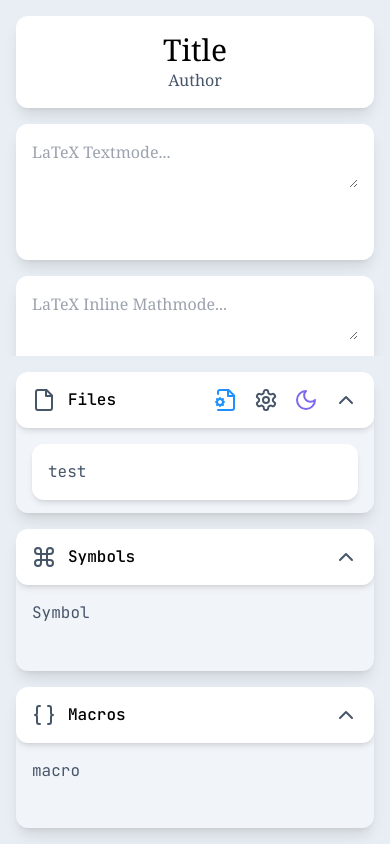
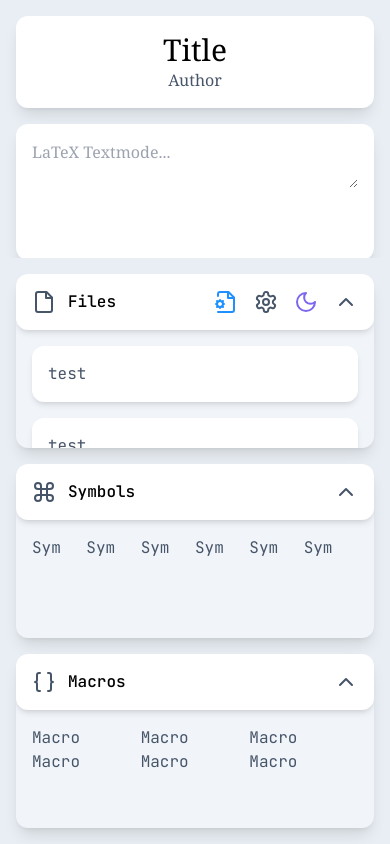
Before and after one commit to Jokauppi/Equationeer, a React (Vite) app: page / in a window 390 px wide. Both pictures are taken after a click on the button "Symbols". Built offline with nearby package versions, Linux system fonts and the light colour scheme.

Commit message:
mobile scaling improved but WIP

```diff
--- a/src/App.tsx
+++ b/src/App.tsx
@@ -7,9 +7,9 @@ function App() {
 
   return (
     <div className={`App flex flex-row justify-center w-screen dhscreen font-sans text-black touch-pan-y ${darkMode ? 'dark bg-neutral-950' : 'bg-slate-300'}`}>
-      <div className="flex flex-col-reverse md:flex-row justify-between w-full h-full bg-slate-150 dark:bg-neutral-900 3xl:max-w-screen-3xl md:shadow-2xl">
+      <div className="flex flex-col md:flex-row-reverse justify-between w-full h-full bg-slate-150 dark:bg-neutral-900 3xl:max-w-screen-3xl md:shadow-2xl">
+        <PageColumn />
         <ActionColumn darkMode={darkMode} setDarkMode={setDarkMode} />
-        <PageColumn />
       </div>
     </div>
   );
--- a/src/components/ActionColumn.tsx
+++ b/src/components/ActionColumn.tsx
@@ -17,14 +17,14 @@ function ActionColumn({ darkMode, setDarkMode }: ActionColumnProps) {
   const [settingsOpen, setSettingsOpen] = useState(false);
 
   return (
-    <div className="flex flex-col justify-end md:justify-between md:justify-start w-full h- md:h-full md:max-w-lg overflow-hidden">
-      <div className="p-4 pb-0 hidden md:flex">
+    <div className="flex flex-col justify-end w-full h-fit md:h-full md:max-w-lg overflow-hidden">
+      <div className="p-4 md:pr-2 pb-0 hidden md:flex">
         <LogoPanel
           darkMode={darkMode}
           setDarkMode={setDarkMode}
         />
       </div>
-      <div className="flex flex-col max-h-full h-full justify-end p-4 gap-y-4 overflow-hidden">
+      <div className="flex flex-col h-full justify-start p-4 md:pr-2 gap-y-4 overflow-hidden">
         <FilePanel
           filesOpen={filesOpen}
           setFilesOpen={setFilesOpen}
@@ -40,7 +40,7 @@ function ActionColumn({ darkMode, setDarkMode }: ActionColumnProps) {
           setMacrosOpen={setMacrosOpen}
         />
       </div>
-      <div className="p-4 pt-0 hidden md:flex">
+      <div className="p-4 md:pr-2 pt-0 hidden md:flex">
         <SettingsPanel
           settingsOpen={settingsOpen}
           setSettingsOpen={setSettingsOpen}
--- a/src/components/PageColumn.tsx
+++ b/src/components/PageColumn.tsx
@@ -4,9 +4,9 @@ import KaTeXBox from './KaTeXBox';
 
 function PageColumn() {
   return (
-    <div className="w-full h-full p-4 md:pl-2 overflow-hidden overflow-y-auto overscroll-contain scrollbar-none md:scrollbar-thin scrollbar-thumb-slate-300 dark:scrollbar-thumb-neutral-700 scrollbar-track-transparent rounded-xl">
+    <div className="w-full h-fit md:h-full md:pb-4 md:p-0 overflow-hidden overflow-y-auto overscroll-contain scrollbar-none md:scrollbar-thin scrollbar-thumb-slate-300 dark:scrollbar-thumb-neutral-700 scrollbar-track-transparent rounded-xl">
       <div className="h-full font-serif">
-        <div className="h-full flex flex-col items-center gap-y-4">
+        <div className="h-full flex flex-col items-center p-4 md:pl-2 gap-y-4">
           <Box fit className="flex flex-col items-center">
             <h1 className="text-3xl text-black dark:text-white">Title</h1>
             <p>Author</p>
--- a/src/components/common/Collapsible.tsx
+++ b/src/components/common/Collapsible.tsx
@@ -34,7 +34,7 @@ function Collapsible({
   const closedClassName = `h-fit shrink-0 ${closedClass ?? ''}`;
 
   return (
-    <Box className={twMerge(`flex rounded-xl overflow-hidden bg-slate-100 dark:bg-neutral-850 ${openAbove ? 'flex-col-reverse' : 'flex-col'} p-0 ${commonClass ?? ''} ${open ? openClassName : closedClassName}`)}>
+    <Box className={twMerge(`h-full flex rounded-xl overflow-hidden bg-slate-100 dark:bg-neutral-850 ${openAbove ? 'flex-col-reverse' : 'flex-col'} p-0 ${commonClass ?? ''} ${open ? openClassName : closedClassName}`)}>
       <div
         className="z-20 flex flex-row shrink-0 justify-between content-center bg-white dark:bg-neutral-800 rounded-xl overflow-hidden shadow-md"
       >
@@ -78,7 +78,9 @@ function Collapsible({
       <div
         className={`h-full overflow-hidden ${!open ? 'hidden' : ''}`}
       >
-        {children}
+        <div className="h-full overflow-y-auto scrollbar-thin scrollbar-thumb-slate-300 dark:scrollbar-thumb-neutral-700 scrollbar-track-transparent">
+          {children}
+        </div>
       </div>
     </Box>
   );
--- a/src/components/panels/FilePanel.tsx
+++ b/src/components/panels/FilePanel.tsx
@@ -38,9 +38,6 @@ function FilePanel({
         </button>,
       ]}
     >
-      <div
-        className="h-full overflow-y-auto scrollbar-thin scrollbar-thumb-slate-300 dark:scrollbar-thumb-neutral-700 scrollbar-track-transparent"
-      >
       <div className="flex flex-col space-y-4 p-4 z-30">
         <div className="p-4 bg-white dark:bg-neutral-800 rounded-xl shadow-md">test</div>
         <div className="p-4 bg-white dark:bg-neutral-800 rounded-xl shadow-md">test</div>
@@ -55,7 +52,7 @@ function FilePanel({
         <div className="p-4 bg-white dark:bg-neutral-800 rounded-xl shadow-md">test</div>
         <div className="p-4 bg-white dark:bg-neutral-800 rounded-xl shadow-md">test</div>
       </div>
-      </div>
+
     </Collapsible>
   );
 }
--- a/src/components/panels/MacroPanel.tsx
+++ b/src/components/panels/MacroPanel.tsx
@@ -15,7 +15,14 @@ function MacroPanel({ macrosOpen, setMacrosOpen }: MacroPanelProps) {
       open={macrosOpen}
       setOpen={setMacrosOpen}
     >
-      <div className="p-4">macro</div>
+      <div className="p-4 grid grid-cols-3">
+        <div>Macro</div>
+        <div>Macro</div>
+        <div>Macro</div>
+        <div>Macro</div>
+        <div>Macro</div>
+        <div>Macro</div>
+      </div>
     </Collapsible>
   );
 }
--- a/src/components/panels/SymbolPanel.tsx
+++ b/src/components/panels/SymbolPanel.tsx
@@ -14,11 +14,15 @@ function SymbolPanel({ symbolsOpen, setSymbolsOpen }: SymbolPanelProps) {
       title="Symbols"
       open={symbolsOpen}
       setOpen={setSymbolsOpen}
-      openClass="max-h-56 md:max-h-full"
       commonClass="overflow-hidden"
     >
-      <div className="p-4">
-        <div>Symbol</div>
+      <div className="p-4 grid grid-cols-6">
+        <div>Sym</div>
+        <div>Sym</div>
+        <div>Sym</div>
+        <div>Sym</div>
+        <div>Sym</div>
+        <div>Sym</div>
       </div>
     </Collapsible>
   );
```
Lines whose indentation alone changed are shown as unchanged.
